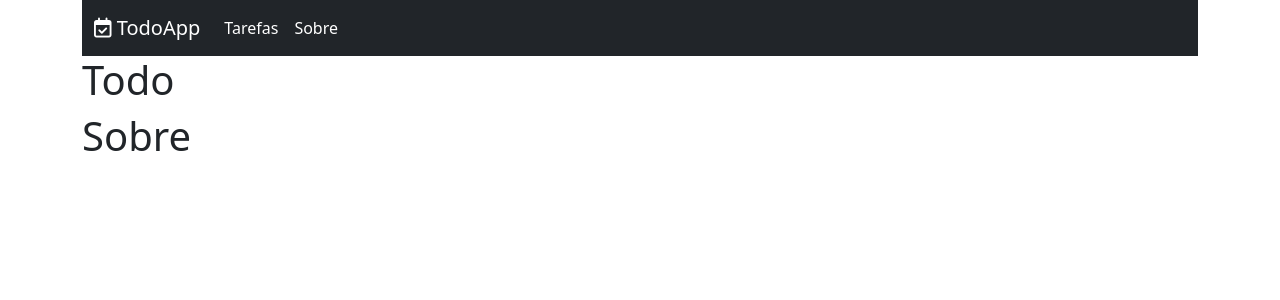
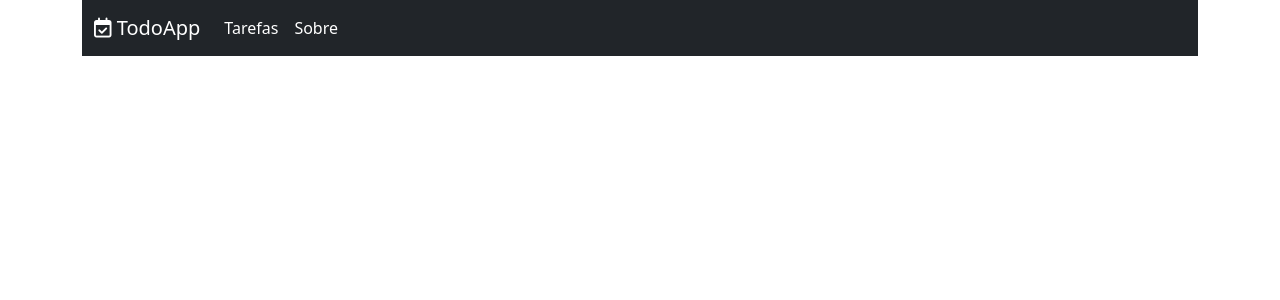
Before and after one commit to laianribas/todo-app, a React (Create React App) app in the folder frontend/: page / in a window 1280 px wide. Shown: the top 300 px of the page. Built offline with nearby package versions, Linux system fonts and the light colour scheme.

Commit message:
Criaçao das rotas

```diff
--- a/frontend/package.json
+++ b/frontend/package.json
@@ -8,6 +8,7 @@
     "@testing-library/user-event": "^13.5.0",
     "react": "^17.0.2",
     "react-dom": "^17.0.2",
+    "react-router-dom": "^6.2.1",
     "react-scripts": "5.0.0",
     "web-vitals": "^2.1.3"
   },
--- a/frontend/src/components/menu/menu.jsx
+++ b/frontend/src/components/menu/menu.jsx
@@ -1,4 +1,5 @@
 import React from 'react'
+import { Link } from 'react-router-dom'
 
 const Menu = props => {
   return (
@@ -10,14 +11,14 @@ const Menu = props => {
         <div className="collapse navbar-collapse">
           <ul class="navbar-nav me-auto mb-2 mb-lg-0">
             <li class="nav-item">
-              <a class="nav-link active" aria-current="page" href="#/todos">
+              <Link class="nav-link active" aria-current="page" to="/todos">
                 Tarefas
-              </a>
+              </Link>
             </li>
             <li class="nav-item">
-              <a class="nav-link active" aria-current="page" href="#">
+              <Link class="nav-link active" aria-current="page" to="/about">
                 Sobre
-              </a>
+              </Link>
             </li>
           </ul>
         </div>
--- a/frontend/src/index.jsx
+++ b/frontend/src/index.jsx
@@ -1,10 +1,17 @@
 import React from 'react'
 import ReactDOM from 'react-dom'
+import { BrowserRouter, Routes, Route } from 'react-router-dom'
+import About from './components/about/About'
+import Todo from './components/todo/Todo'
 import App from './main/App'
 
 ReactDOM.render(
-  <React.StrictMode>
-    <App />
-  </React.StrictMode>,
+  <BrowserRouter>
+    <Routes>
+      <Route path="/" element={<App />} />
+      <Route path="todos" element={<Todo />} />
+      <Route path="about" element={<About />} />
+    </Routes>
+  </BrowserRouter>,
   document.getElementById('root')
 )
--- a/frontend/src/main/App.jsx
+++ b/frontend/src/main/App.jsx
@@ -6,8 +6,8 @@ function App() {
   return (
     <div className="Container">
       <Menu />
-      <Todo />
-      <About />
+      {/* <Todo />
+      <About /> */}
     </div>
   )
 }
```
Also changed, not shown: 1 other file (tests, documents, lock files or other folders).
